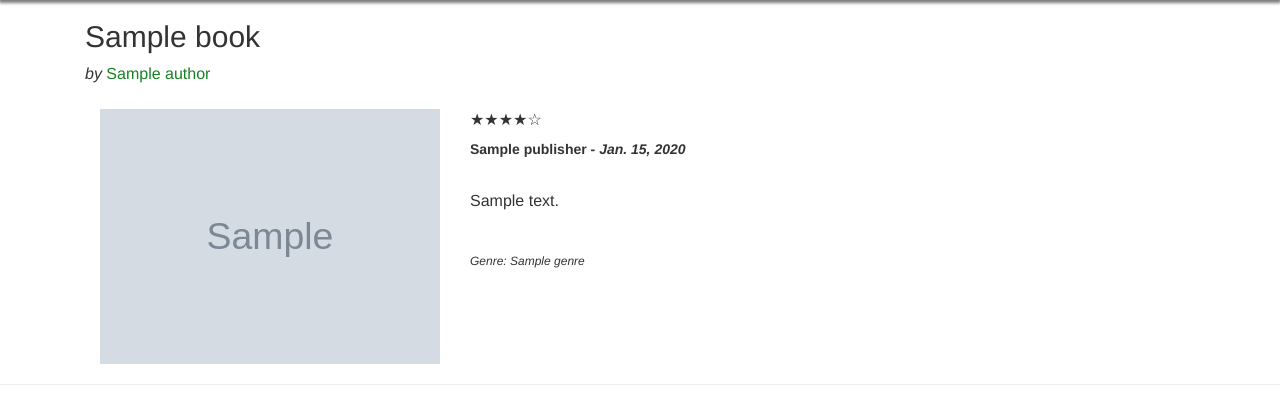
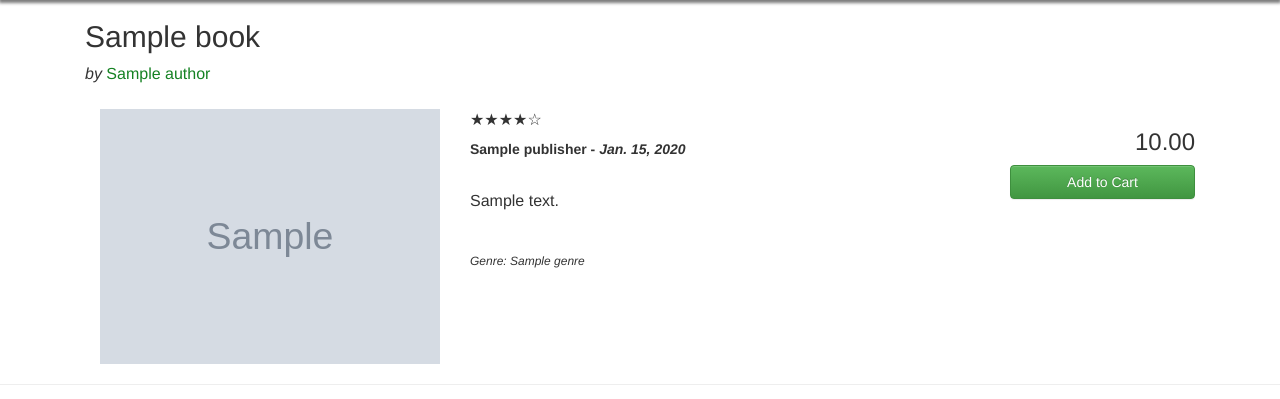
Before and after one commit to cen4010/geek-text-webapp, a Django app: page /books/1/ in a window 1280 px wide. Shown: the part 55-454 px from the top of the page. Run offline with Django 3.2, Linux system fonts and the light colour scheme; tables that the repository leaves empty hold one stand-in row (values such as "Sample post"); grey boxes marked "Sample" are stand-in pictures; some libraries are stand-ins or nearby versions.

Commit message:
Add price and fake cart button to details page

```diff
--- a/webapp/book_details/templates/book_details/details.html
+++ b/webapp/book_details/templates/book_details/details.html
@@ -29,7 +29,7 @@
 			<div class="preview col-md-4">
 				<img class="img-responsive" src="{{ book.cover.url }}"/>
 			</div>
-			<div class="details col-md-6">
+			<div class="details col-md-5">
 				<div class="rating">{{ book|avg_rating }}</div>
 				<h5 class="product-publish"><strong>{{ book.publisher }} - <i>{{ book.publish_date }}</i></strong></h5>
 				<br/>
@@ -37,8 +37,9 @@
 				<br/>
 				<h6 class="product-genre"><i>Genre: {{ book.genre }}</i></h6>
 			</div>
-			<div class="shopping col-md-2">
-				<!-- Shopping links will go here if implemented -->
+			<div class="shopping col-md-2 col-md-offset-1">
+				<div class="row"><h3 style="float:right" class="price">{{ book.price }}</h3></div>
+				<div class="row"><a href="#" class="btn btn-block btn-success" role="button">Add to Cart</a></div>
 			</div>
 		</div>
 	</div>
```
